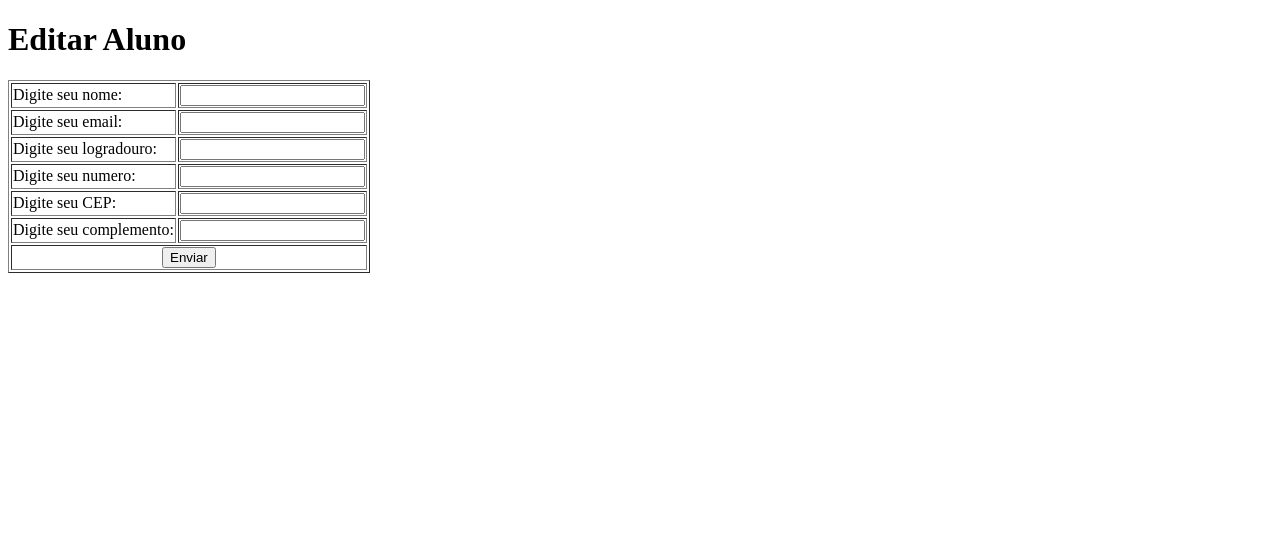
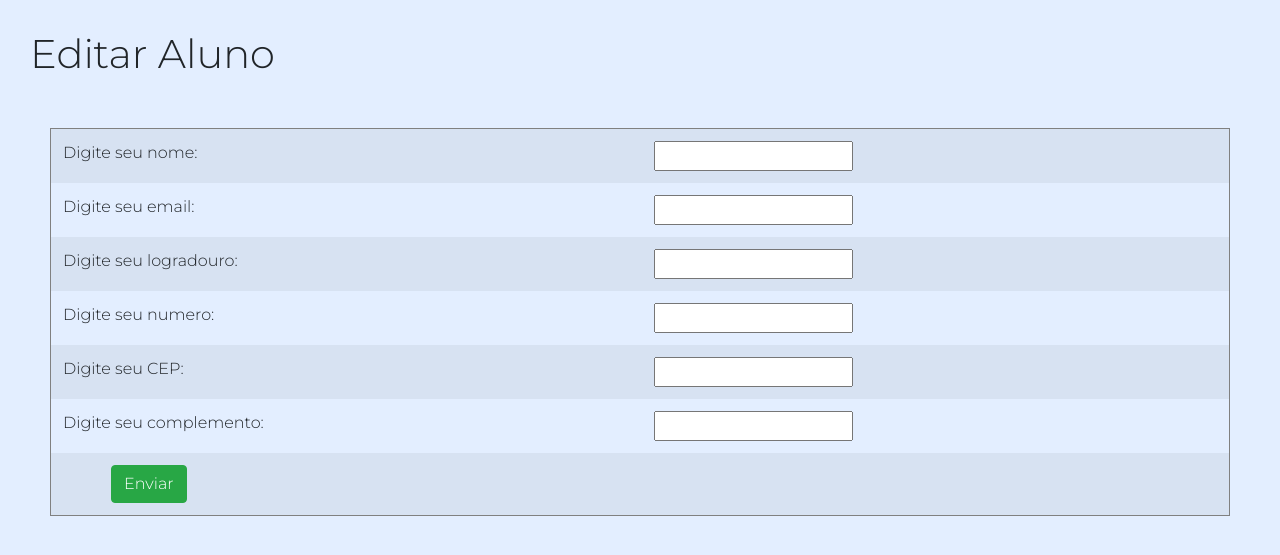
Before and after one commit to RafaIzu/AC3-Aplica-es-distribuidas, a Flask app: page /edit/1 in a window 1280 px wide. Shown: the top 555 px of the page. Run offline with Flask 2, Linux system fonts and the light colour scheme; data that the repository does not hold is empty; some libraries are stand-ins or nearby versions.

Commit message:
incorporando o bootstrap e dando design

```diff
--- /dev/null
+++ b/static/css/style.css
@@ -0,0 +1,32 @@
+body{
+    background-color: #e3eeff;
+    font-family: 'Montserrat', sans-serif;
+}
+
+h1{
+    margin: 30px;
+}
+.botaoAdicionar{
+    margin-left: 50px;
+}
+.editar{
+    padding-right: 10px;
+}
+
+.excluir{
+    padding-left: 10px;
+}
+
+.containerTabela{
+    display: flex;
+    flex-direction: column;
+    justify-content: center;
+    margin: 50px;
+}
+
+.containerFormEditar{
+    display: flex;
+    flex-direction: column;
+    justify-content: center;
+    margin: 50px;
+}
--- a/templates/edit.html
+++ b/templates/edit.html
@@ -4,10 +4,14 @@
     <meta charset="UTF-8">
     <meta name="viewport" content="width=device-width, initial-scale=1.0">
     <title>Cadastro de Aluno</title>
+    <link rel="stylesheet" href="{{ url_for('static', filename='css/bootstrap.min.css')}}">
+    <link rel="stylesheet" href="{{ url_for('static', filename='css/style.css')}}">
+    <link href="https://fonts.googleapis.com/css2?family=Montserrat:wght@300&display=swap" rel="stylesheet">
 </head>
 <body>
     <h1>Editar Aluno {{aluno.ra}}</h1>
-    <table border="1">
+    <div class="containerFormEditar">
+        <table border="1" class="table table-striped table-borderless">
             <form action="/edit/{{aluno.idAluno}}" method="POST">
                 <tr>
                     <td>Digite seu nome:</td>
@@ -34,12 +38,14 @@
                     <td><input type="text" name="complemento" value="{{aluno.complemento}}" /></td>
                 </tr>
                 <tr>
-                <th colspan="2">
-                    <input type="submit" value="Enviar" />
+                    <th colspan="3">
+                        <button type="submit" class="btn btn-success ml-5">Enviar</button>
                     </th>
                 </tr>
             </form>
         </table>
+    </div>
+
 
 </body>
 </html>
```
Also changed, not shown: templates/add.html (+8 -7 lines), templates/index.html (+13 -4 lines). Lines whose indentation alone changed are shown as unchanged.
